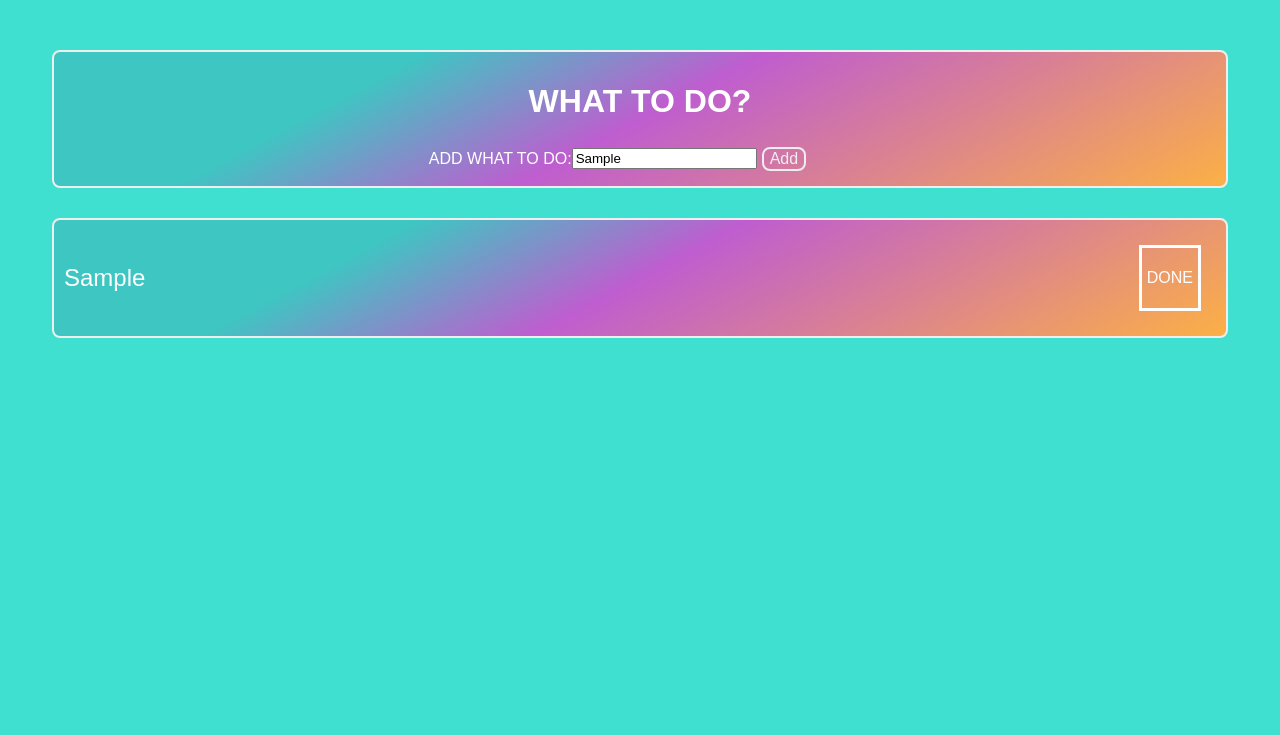
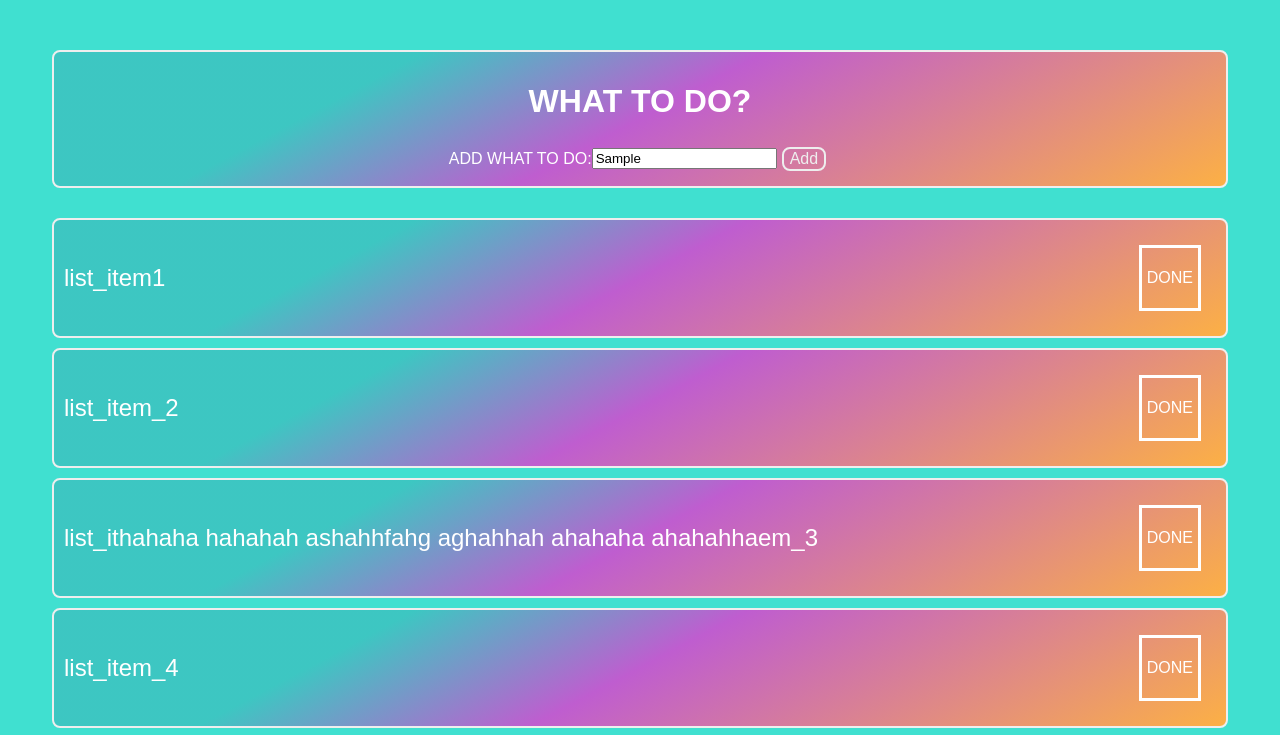
Before and after one commit to tobiaslrsn/JAVASCRIPT-TODO-APP, a website: page index.html in a window 1280 px wide. Both pictures are taken after typing "Sample" into the empty fields and a click on the button "Add". Shown: the top 735 px of the page. Drawn offline with Linux system fonts and the light colour scheme.

Commit message:
Console.log what to do / whats been removed.

```diff
--- a/index.html
+++ b/index.html
@@ -24,8 +24,6 @@
           required
         />
         <button id="toDo_add-btn">Add</button>
-
-        <ul id="addedToDo"></ul>
       </div>
     </div>
   </body>
--- a/js/main.js
+++ b/js/main.js
@@ -1,9 +1,9 @@
 /*
 Frågor:
-Ul-Li loopproblemet få ny input att hamna överst
 */
 
-window.onload = function () {
+window.onload = () => {
+  // varför funkar detta istället för function? vad ska användas?
   let toDoListContainer = document.createElement("div");
   toDoListContainer.id = "startPageContainer";
   document.body.appendChild(toDoListContainer);
@@ -14,38 +14,42 @@ window.onload = function () {
   addInputValueToListButton.addEventListener("click", handleAddToList);
 
   let addInputValueToList = document.getElementById("toDo_inputField").value;
-  let whatsBeenAddedToList = (document.getElementById(
-    "toDo_inputField"
-  ).innerHTML = addInputValueToList);
+  let whatsBeenAddedToList = document.getElementById("toDo_inputField"); // Hitta element för att SEN ändra elementet
+  whatsBeenAddedToList.innerHTML = addInputValueToList;
 
   document.getElementById("toDo_inputField");
-  console.log(whatsBeenAddedToList);
 };
 
 function handleAddToList() {
   let getInputValue = document.getElementById("toDo_inputField"); //hitta input
   let myNewValue = getInputValue.value; //hitta texten i input
   addListItems.push(myNewValue); //lägg till
+  if (myNewValue === "") addListItems.pop(myNewValue);
+  {
+    alert("Ingen behöver göra ingenting, fyll i listan");
+  }
 
   theBeautifulToDoList();
-  console.log(addListItems);
+  console.log("Saker att bocka av:" + " " + addListItems);
   // });
 }
 
 //hårdkodad lista ( LISTOR SKA ALLTID VARA I ROTEN AV FILEN.)
+// Dessa vill jag att det ska stå vilken man bockar av i consolen, nu är det tomt.
 let addListItems = [
-  /*   "list_item1",
+  "list_item1",
   "list_item_2",
   "list_ithahaha hahahah ashahhfahg aghahhah ahahaha ahahahhaem_3",
   "list_item_4",
-  "list_item_5", */
+  "list_item_5",
 ];
+console.log("Saker att bocka av:" + " " + addListItems);
 
 function theBeautifulToDoList() {
   //tryck ut hårdkodade listan
   let listContainerUl = document.createElement("ul");
   listContainerUl.className = "listSection";
-  document.getElementById("startPageContainer").innerHTML = ""; //tömmer containern
+  document.getElementById("startPageContainer").innerHTML = ""; //tömmer i containern
 
   for (let i = 0; i < addListItems.length; i++) {
     let listContainerContentLi = document.createElement("li");
@@ -82,11 +86,36 @@ function theBeautifulToDoList() {
   for (i = 0; i < onClickRemove.length; i++) {
     onClickRemove[i].onclick = function () {
       let closeButton = this.parentElement;
-      closeButton.style.display = "none";
+      closeButton.remove("li");
 
-      console.log("Task is done and gone."); //
+      //Nedan ändrar allt till "Ångrat dig?" hur får jag att det bara blir den jag klickar på?
+      /*
+      let listContainerUl = document.createElement("ul");
+      listContainerUl.className = "listSection";
+      document.getElementById("startPageContainer").innerHTML = ""; //tömmer containern
+
+      for (let i = 0; i < addListItems.length; i++) {
+        let listContainerContentLi = document.createElement("li");
+        listContainerContentLi.className = "theList";
+        listContainerContentLi.innerHTML = addListItems[i];
+        listContainerUl.appendChild(listContainerContentLi);
+
+        let closeButton = document.createElement("div");
+        let clickSectionToRemoveListItems = document.createElement("p");
+        clickSectionToRemoveListItems.innerHTML = "Ångrat dig?";
+        closeButton.className = "closeButton";
+        closeButton.appendChild(clickSectionToRemoveListItems);
+
+        closeButton.addEventListener("click", () => {});
+
+        listContainerContentLi.appendChild(closeButton);
+      } */
+
+      console.log(
+        document.getElementById("toDo_inputField").value +
+          " " +
+          "är avbockad, bra jobbat!"
+      ); //upprepar bara tidigare i consol.log lös detta.
     };
   }
-
-  //Skriv om ovan på Mitt sätt:
 }
```
